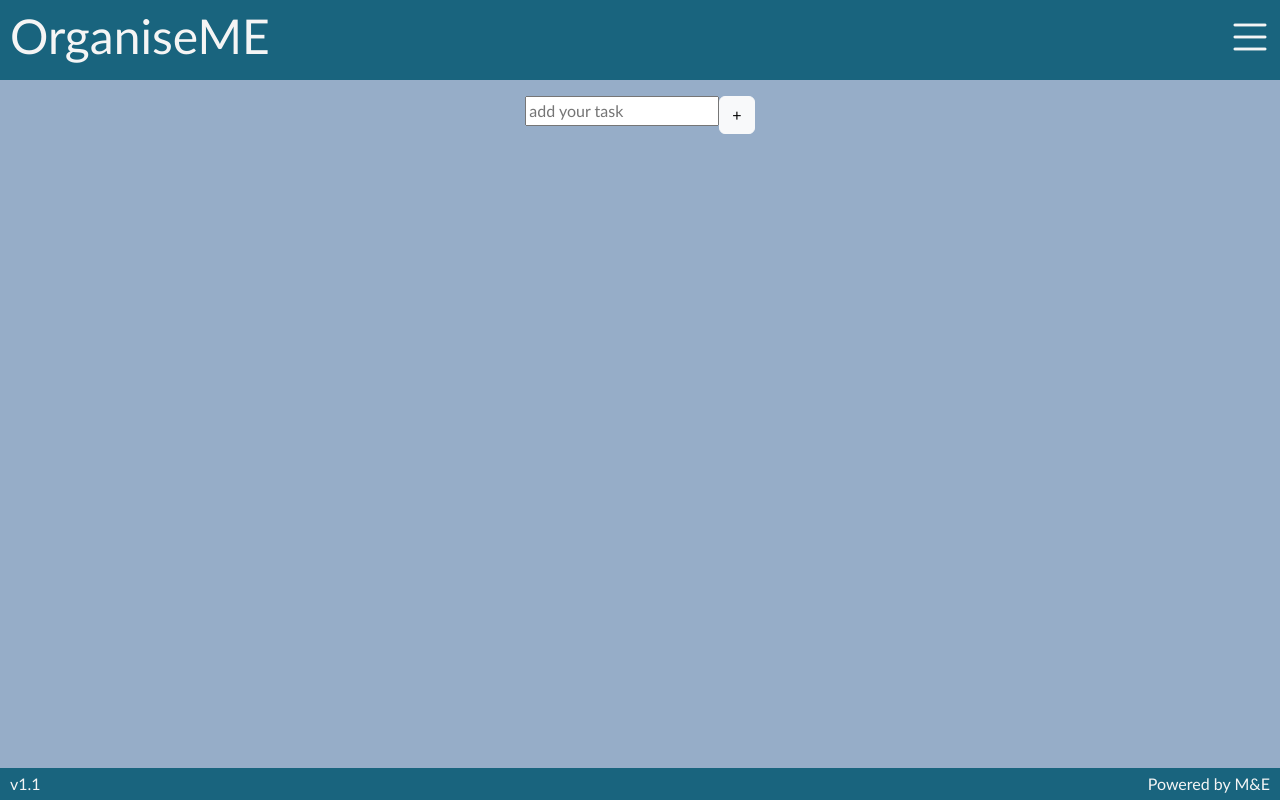
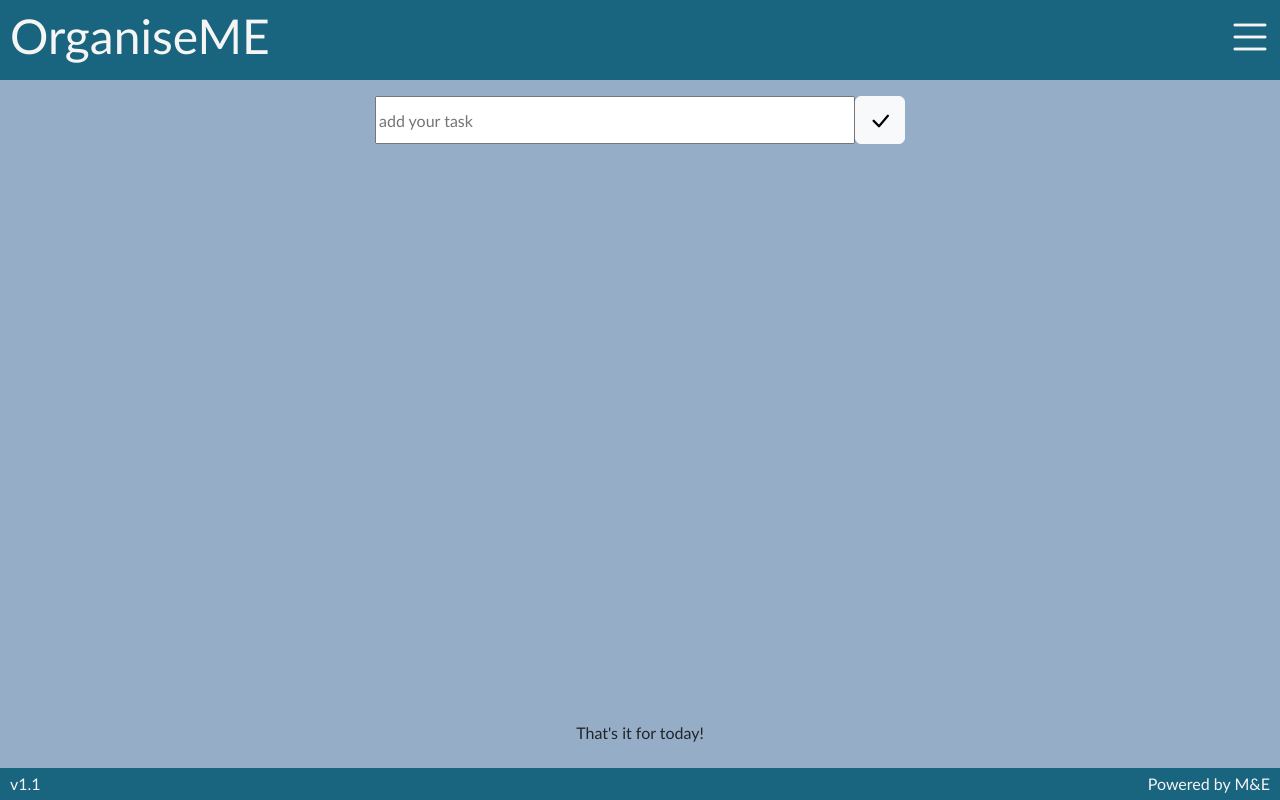
Before and after one commit to baboi-eduard/Organise-ME, a plain HTML site: page Index.html in a window 1280 px wide. Drawn offline with nearby package versions, Linux system fonts and the light colour scheme.

Commit message:
a doua tura

```diff
--- a/Index.html
+++ b/Index.html
@@ -32,9 +32,14 @@
 
     <div class="add-task">
       <div class="add-task-input">
-        <input type="text" placeholder="add your task" />
+        <input class="the-new-task" type="text" placeholder="add your task" />
       </div>
-      <button class="btn btn-light add-task-button">+</button>
+      <button class="btn btn-light add-task-button">
+        <i class="bi bi-check-lg"></i>
+      </button>
+    </div>
+    <div class="confirm-list-button">
+      <button class="btn confirmation-button">That's it for today!</button>
     </div>
     <div class="bottom-banner">
       <div class="version">v1.1</div>
--- a/Styles.css
+++ b/Styles.css
@@ -1,12 +1,12 @@
 body {
-    margin:0;
-    padding:0;
-    font-family: 'Gill Sans', 'Gill Sans MT', Calibri, 'Trebuchet MS', sans-serif;
-    background-color: #96ADC8;
+  margin: 0;
+  padding: 0;
+  font-family: "Gill Sans", "Gill Sans MT", Calibri, "Trebuchet MS", sans-serif;
+  background-color: #96adc8;
 }
 .banner {
   padding-left: 10px;
-    background-color:#19647E ;
+  background-color: #19647e;
   color: whitesmoke;
   display: flex;
   width: 100%;
@@ -19,33 +19,53 @@ body {
 .btn-menu {
   background-color: transparent;
   border: transparent;
-    color: black
+  color: black;
 }
 
 .bi-list {
-color:whitesmoke;
+  color: whitesmoke;
 }
 
 .add-task {
   display: flex;
   justify-content: center;
   width: 100%;
+  height: 3rem;
   margin-top: 1rem;
+}
+
+.add-task-button {
+  font-size: 1.5rem;
 }
 
 .add-task-label {
   margin-left: 3px;
 }
 
+.the-new-task {
+  width: 30rem;
+  height: 100%;
+}
+.confirm-list-button {
+  position: absolute;
+  bottom: 3rem;
+  width: 100%;
+  justify-content: center;
+  display: flex;
+}
+
+.confirmation-button {
+}
+
 .bottom-banner {
-    display:flex;
+  display: flex;
   justify-content: space-between;
   align-items: center;
   height: 2rem;
   bottom: 0;
   position: fixed;
-    background-color: #19647E;
+  background-color: #19647e;
   width: 100%;
-    color:whitesmoke;
+  color: whitesmoke;
   padding: 0px 10px 0px 10px;
 }
```
Lines whose indentation alone changed are shown as unchanged.
